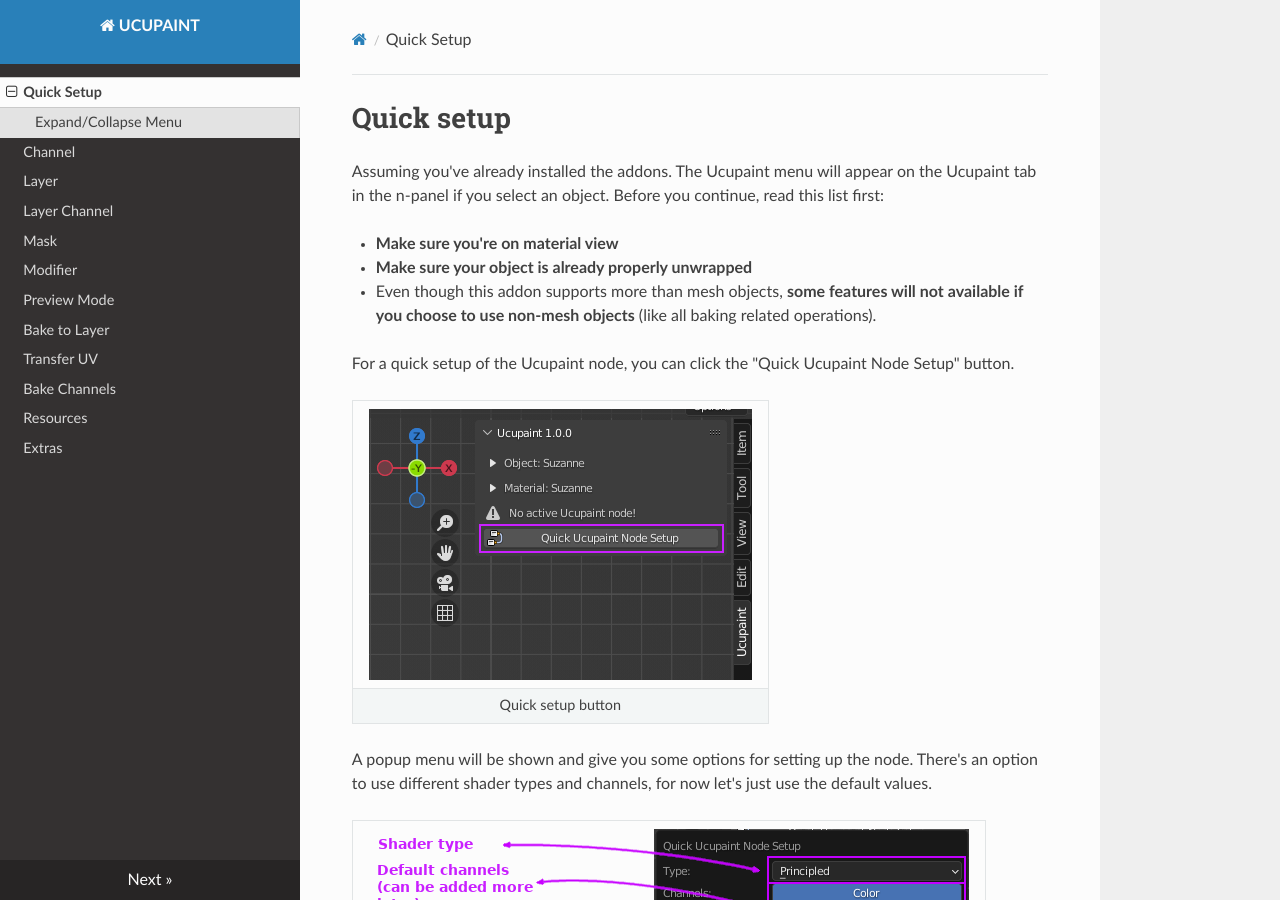
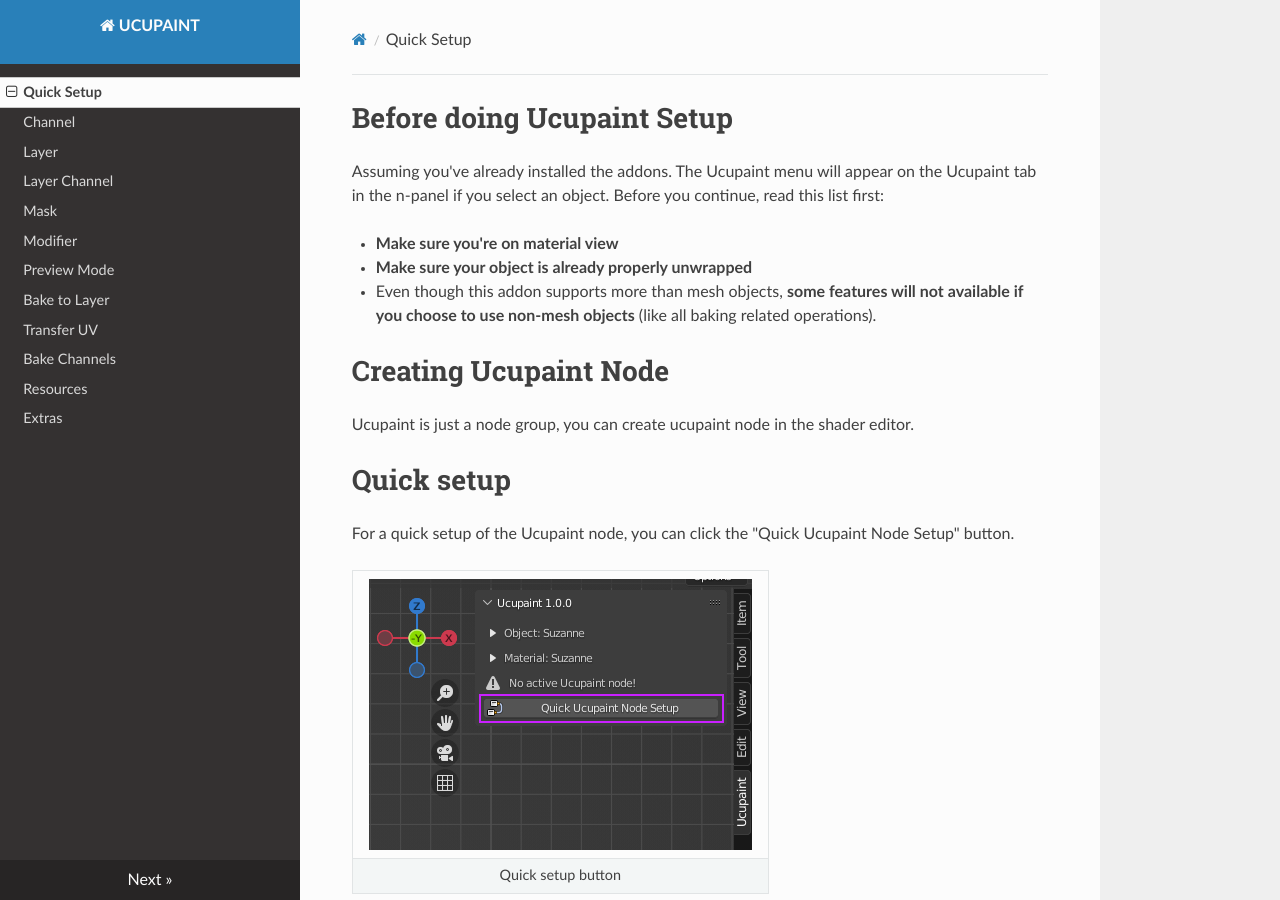
Before and after one commit to ucupumar/ucupaint-wiki, an MkDocs documentation site: the page built from docs/01.00.quick-setup.md, in a window 1280 px wide and 900 px high. Built offline with MkDocs 1.6.1, drawn with Linux system fonts in a browser that asks for light colours; nearby versions of some CDN libraries.

Commit message:
Update 01.00.quick-setup.md

```diff
--- a/docs/01.00.quick-setup.md
+++ b/docs/01.00.quick-setup.md
@@ -1,11 +1,16 @@
-# Quick setup
-
+# Before doing Ucupaint Setup
 Assuming you've already installed the addons. The Ucupaint menu will appear on the Ucupaint tab in the n-panel if you select an object.
 Before you continue, read this list first:
 
 - **Make sure you're on material view**
 - **Make sure your object is already properly unwrapped**
 - Even though this addon supports more than mesh objects, **some features will not available if you choose to use non-mesh objects** (like all baking related operations).
+
+# Creating Ucupaint Node
+Ucupaint is just a node group, you can create ucupaint node in the shader editor.
+
+
+# Quick setup
 
 For a quick setup of the Ucupaint node, you can click the "Quick Ucupaint Node Setup" button.
 
```
